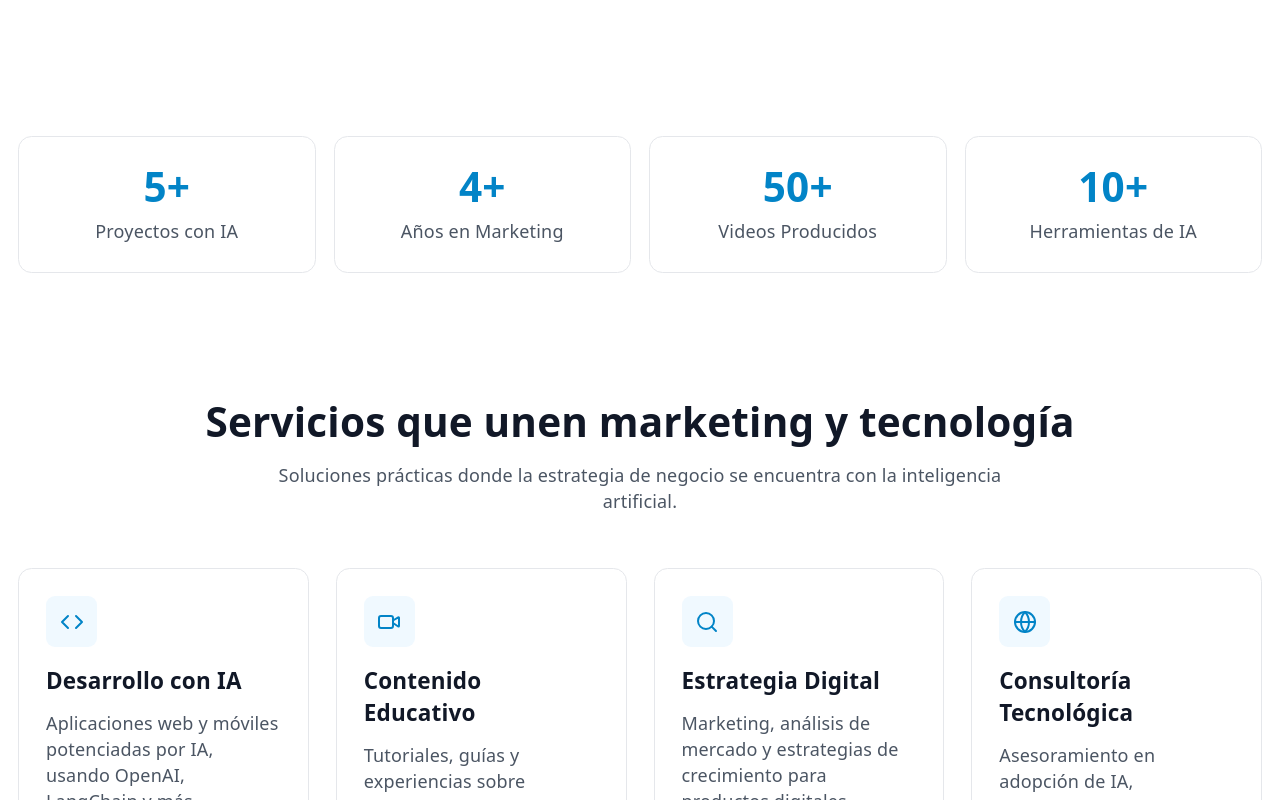
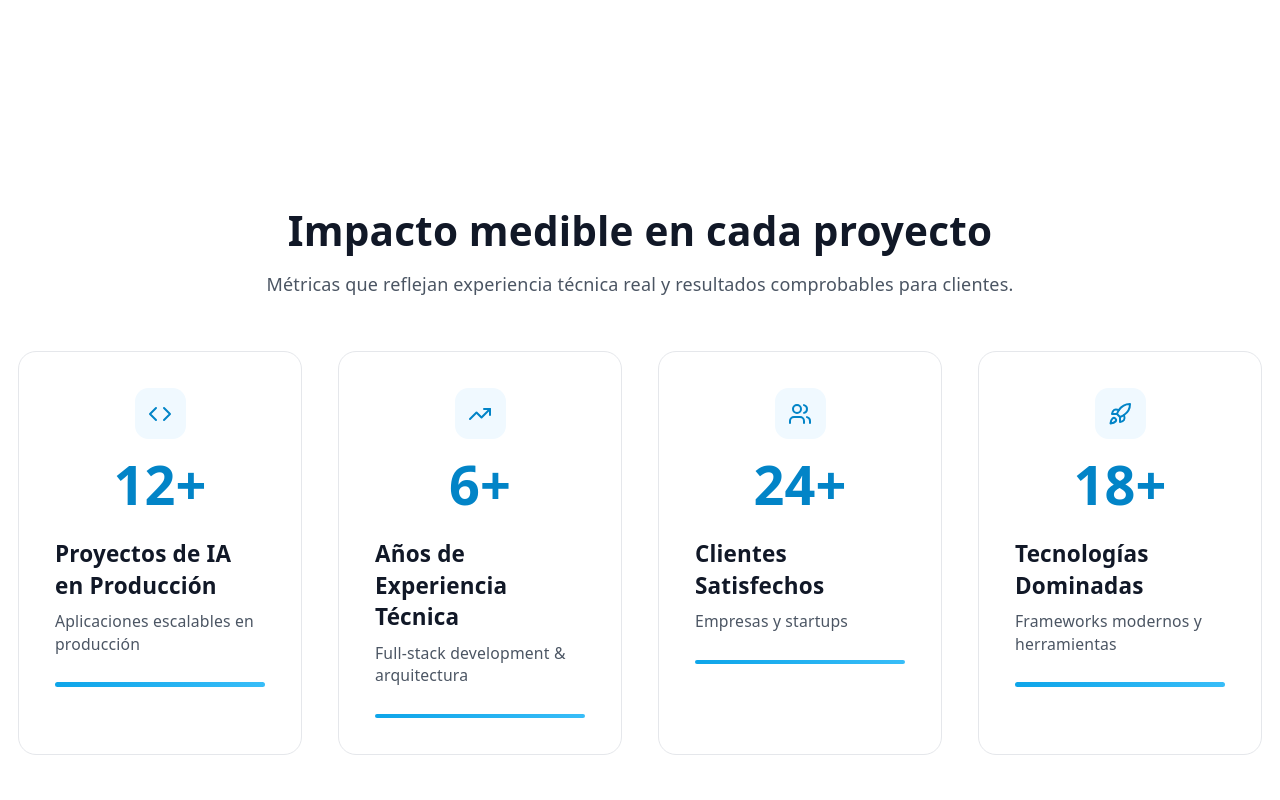
Before and after one commit to openketzal-star/portafolio-jhomer, a React (Vite) app: page / in a window 1280 px wide. Shown: the part 800-1600 px from the top of the page. Built offline with nearby package versions, Linux system fonts and the light colour scheme.

Commit message:
feat: enhance StatsSection with senior-level animated counters and accessibility

```diff
--- a/src/components/sections/StatsSection.jsx
+++ b/src/components/sections/StatsSection.jsx
@@ -1,14 +1,42 @@
-import { motion } from 'framer-motion';
+import { useState, useEffect, useRef } from 'react';
+import { motion, useReducedMotion } from 'framer-motion';
 import { useInView } from 'react-intersection-observer';
+import { TrendingUp, Code, Users, Rocket } from 'lucide-react';
 
 const StatsSection = () => {
   const [ref, inView] = useInView({ triggerOnce: true, threshold: 0.1 });
+  const shouldReduceMotion = useReducedMotion();
 
+  // Senior developer statistics
   const stats = [
-    { label: 'Proyectos con IA', value: 5, suffix: '+' },
-    { label: 'Años en Marketing', value: 4, suffix: '+' },
-    { label: 'Videos Producidos', value: 50, suffix: '+' },
-    { label: 'Herramientas de IA', value: 10, suffix: '+' },
+    {
+      icon: Code,
+      label: 'Proyectos de IA en Producción',
+      targetValue: 12,
+      suffix: '+',
+      description: 'Aplicaciones escalables en producción'
+    },
+    {
+      icon: TrendingUp,
+      label: 'Años de Experiencia Técnica',
+      targetValue: 6,
+      suffix: '+',
+      description: 'Full-stack development & arquitectura'
+    },
+    {
+      icon: Users,
+      label: 'Clientes Satisfechos',
+      targetValue: 24,
+      suffix: '+',
+      description: 'Empresas y startups'
+    },
+    {
+      icon: Rocket,
+      label: 'Tecnologías Dominadas',
+      targetValue: 18,
+      suffix: '+',
+      description: 'Frameworks modernos y herramientas'
+    },
   ];
 
   const containerVariants = {
@@ -16,41 +44,154 @@ const StatsSection = () => {
     visible: {
       opacity: 1,
       transition: {
-        staggerChildren: 0.1,
+        staggerChildren: 0.15,
+        delayChildren: 0.1,
       },
     },
   };
 
   const itemVariants = {
-    hidden: { y: 20, opacity: 0 },
+    hidden: { y: 30, opacity: 0 },
     visible: {
       y: 0,
       opacity: 1,
-      transition: { duration: 0.4 },
+      transition: {
+        duration: shouldReduceMotion ? 0 : 0.5,
+        ease: 'easeOut'
+      },
     },
   };
 
+  // Component for animated counter
+  const AnimatedCounter = ({ targetValue, suffix, icon: Icon }) => {
+    const [count, setCount] = useState(0);
+    const countRef = useRef(null);
+    const animationRef = useRef(null);
+
+    useEffect(() => {
+      if (!inView || shouldReduceMotion) {
+        setCount(targetValue);
+        return;
+      }
+
+      const duration = 2000; // 2 seconds total
+      const steps = 60; // frames
+      const increment = targetValue / steps;
+      let currentStep = 0;
+      let currentCount = 0;
+
+      const updateCount = () => {
+        currentStep++;
+        currentCount = Math.min(currentCount + increment, targetValue);
+        setCount(Math.floor(currentCount));
+
+        if (currentStep < steps) {
+          animationRef.current = requestAnimationFrame(updateCount);
+        } else {
+          setCount(targetValue); // Ensure exact target
+        }
+      };
+
+      // Start animation after a small delay for better visual effect
+      const startDelay = setTimeout(() => {
+        animationRef.current = requestAnimationFrame(updateCount);
+      }, 300);
+
+      return () => {
+        clearTimeout(startDelay);
+        if (animationRef.current) {
+          cancelAnimationFrame(animationRef.current);
+        }
+      };
+    }, [inView, targetValue, shouldReduceMotion]);
+
+    return (
+      <div className="flex flex-col items-center">
+        <div className="inline-flex p-3 rounded-xl bg-primary-50 dark:bg-primary-900/20 text-primary-600 dark:text-primary-400 mb-4">
+          <Icon size={24} aria-hidden="true" />
+        </div>
+        <div
+          className="text-4xl md:text-5xl font-bold text-primary-600 dark:text-primary-400 mb-2"
+          role="status"
+          aria-live="polite"
+          aria-label={`${count}${suffix}`}
+          ref={countRef}
+        >
+          {count}{suffix}
+        </div>
+      </div>
+    );
+  };
+
   return (
-    <section ref={ref} className="container mx-auto px-4">
+    <section
+      ref={ref}
+      className="container mx-auto px-4 py-16"
+      aria-label="Statistics about professional experience"
+    >
+      <motion.div
+        initial={{ opacity: 0, y: 20 }}
+        animate={inView ? { opacity: 1, y: 0 } : {}}
+        transition={{ duration: shouldReduceMotion ? 0 : 0.6 }}
+        className="text-center mb-12"
+      >
+        <h2 className="text-3xl md:text-4xl font-bold mb-4">Impacto medible en cada proyecto</h2>
+        <p className="text-gray-600 dark:text-gray-400 max-w-2xl mx-auto">
+          Métricas que reflejan experiencia técnica real y resultados comprobables para clientes.
+        </p>
+      </motion.div>
+
       <motion.div
         variants={containerVariants}
         initial="hidden"
         animate={inView ? 'visible' : 'hidden'}
-        className="grid grid-cols-2 md:grid-cols-4 gap-4"
+        className="grid grid-cols-1 sm:grid-cols-2 lg:grid-cols-4 gap-6 md:gap-8"
       >
         {stats.map((stat) => (
           <motion.div
             key={stat.label}
             variants={itemVariants}
-            className="text-center p-6 rounded-xl border border-gray-200 dark:border-gray-800 bg-white dark:bg-gray-900"
+            className="relative p-8 rounded-2xl border border-gray-200 dark:border-gray-800 bg-white dark:bg-gray-900 hover:shadow-lg transition-all duration-300 overflow-hidden group"
+            aria-label={`${stat.label}: ${stat.targetValue}${stat.suffix}, ${stat.description}`}
           >
-            <div className="text-3xl md:text-4xl font-bold text-primary-600 dark:text-primary-400 mb-2">
-              {stat.value}{stat.suffix}
+            {/* Subtle background effect */}
+            <div className="absolute inset-0 bg-gradient-to-br from-primary-50/10 to-transparent dark:from-primary-900/5 opacity-0 group-hover:opacity-100 transition-opacity duration-500" />
+
+            <div className="relative z-10">
+              <AnimatedCounter
+                targetValue={stat.targetValue}
+                suffix={stat.suffix}
+                icon={stat.icon}
+              />
+
+              <h3 className="text-xl font-bold mb-2 mt-4">{stat.label}</h3>
+              <p className="text-gray-600 dark:text-gray-400 text-sm">
+                {stat.description}
+              </p>
+
+              {/* Progress indicator (decorative) */}
+              <div className="mt-6 h-1 w-full bg-gray-100 dark:bg-gray-800 rounded-full overflow-hidden">
+                <motion.div
+                  initial={{ width: 0 }}
+                  animate={inView ? { width: '100%' } : {}}
+                  transition={{
+                    duration: shouldReduceMotion ? 0 : 1.5,
+                    delay: 0.3,
+                    ease: 'easeOut'
+                  }}
+                  className="h-full bg-gradient-to-r from-primary-500 to-primary-400"
+                  aria-hidden="true"
+                />
+              </div>
             </div>
-            <div className="text-gray-600 dark:text-gray-400 text-sm md:text-base">{stat.label}</div>
           </motion.div>
         ))}
       </motion.div>
+
+      {/* Accessibility note for screen readers */}
+      <div className="sr-only" aria-live="polite">
+        Statistics animation complete. Displaying professional metrics including projects in production, years of technical experience, satisfied clients, and mastered technologies.
+      </div>
     </section>
   );
 };
```
